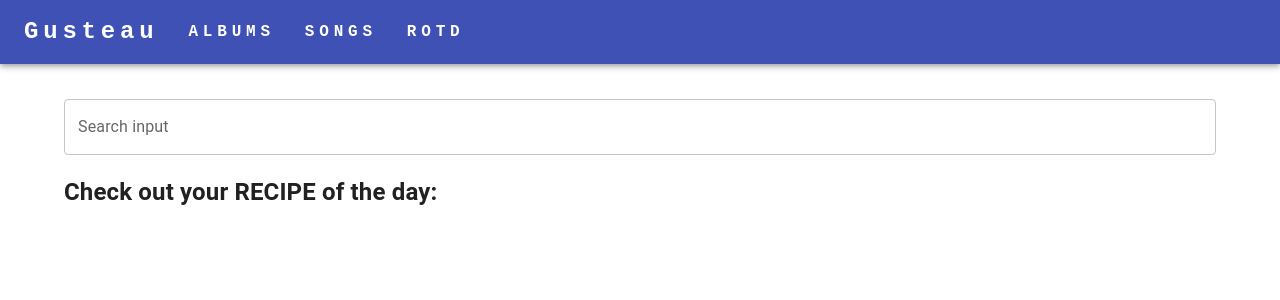
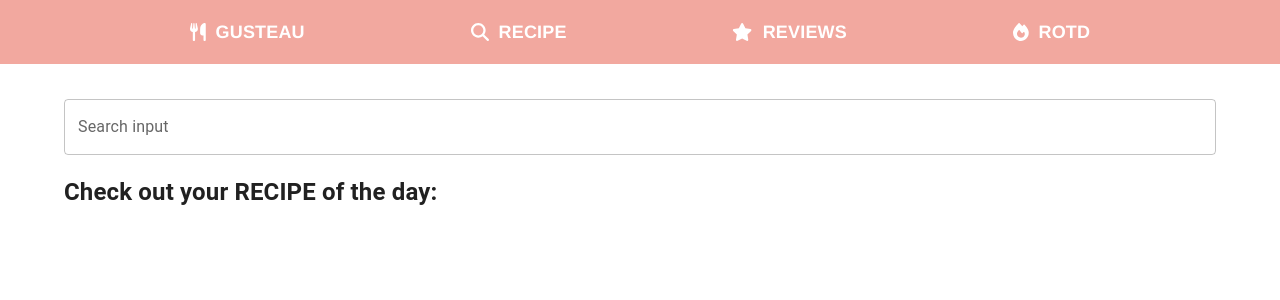
Before and after one commit to leonelc13/Final-Project-Gusteau, a React (Create React App) app in the folder client/: page / in a window 1280 px wide. Shown: the top 300 px of the page. Built offline with nearby package versions, Linux system fonts and the light colour scheme; no server answers.

Commit message:
navbar updates

```diff
--- a/client/package.json
+++ b/client/package.json
@@ -5,8 +5,14 @@
   "dependencies": {
     "@emotion/react": "^11.10.5",
     "@emotion/styled": "^11.10.5",
+    "@fortawesome/fontawesome-svg-core": "^6.4.0",
+    "@fortawesome/free-brands-svg-icons": "^6.4.0",
+    "@fortawesome/free-regular-svg-icons": "^6.4.0",
+    "@fortawesome/free-solid-svg-icons": "^6.4.0",
+    "@fortawesome/react-fontawesome": "^0.2.0",
     "@mui/material": "^5.11.1",
     "@mui/x-data-grid": "^5.17.17",
+    "@rsuite/icons": "^1.0.2",
     "@testing-library/jest-dom": "^5.16.5",
     "@testing-library/react": "^13.4.0",
     "@testing-library/user-event": "^13.5.0",
--- a/client/src/App.js
+++ b/client/src/App.js
@@ -8,6 +8,7 @@ import HomePage from './pages/HomePage';
 import AlbumsPage from './pages/AlbumsPage';
 import SongsPage from './pages/SongsPage';
 import AlbumInfoPage from './pages/AlbumInfoPage'
+
 
 // createTheme enables you to customize the look and feel of your app past the default
 // in this case, we only change the color scheme
--- a/client/src/components/NavBar.js
+++ b/client/src/components/NavBar.js
@@ -1,18 +1,28 @@
 import { AppBar, Container, Toolbar, Typography } from '@mui/material'
 import { NavLink } from 'react-router-dom';
+import { faUtensils } from '@fortawesome/free-solid-svg-icons';
+import { FontAwesomeIcon } from '@fortawesome/react-fontawesome';
+import { faStar } from '@fortawesome/free-solid-svg-icons';
+import { faMagnifyingGlass } from '@fortawesome/free-solid-svg-icons';
+import { faFire } from '@fortawesome/free-solid-svg-icons';
+import React, { useState } from 'react';
+import './navbar.css';
+
+
 
 // The hyperlinks in the NavBar contain a lot of repeated formatting code so a
 // helper component NavText local to the file is defined to prevent repeated code.
-const NavText = ({ href, text, isMain }) => {
+const NavText = ({ href, text, icon }) => {
+  const [hovered, setHovered] = useState(false);
   return (
     <Typography
-      variant={isMain ? 'h5' : 'h7'}
-      noWrap
       style={{
-        marginRight: '30px',
-        fontFamily: 'monospace',
-        fontWeight: 700,
-        letterSpacing: '.3rem',
+        fontFamily: 'Helvetica Neue',
+        fontWeight: 600,
+        display: 'flex',
+        alignItems: 'center',
+        gap: '5px',
+        fontSize: 18
       }}
     >
       <NavLink
@@ -20,9 +30,17 @@ const NavText = ({ href, text, isMain }) => {
         style={{
           color: 'inherit',
           textDecoration: 'none',
+          position: 'relative'
         }}
+        className='NavLink'
+        onMouseOver={() => setHovered(true)}
+        onMouseOut={() => setHovered(false)}
+
       >
+        <div className={`hover-box ${hovered ? 'active' : ''}`}></div>
+        <FontAwesomeIcon icon={icon} className={hovered ? 'bounce' : ''} style={{color: "#ffffff", marginRight: '10px'}} />
         {text}
+
       </NavLink>
     </Typography>
   )
@@ -33,13 +51,13 @@ const NavText = ({ href, text, isMain }) => {
 // props to how it changes the look of the component.
 export default function NavBar() {
   return (
-    <AppBar position='static'>
+    <AppBar position='static' className='justify-content-center' style={{ backgroundColor: '#F2A89F' }} elevation={0}>
       <Container maxWidth='s'>
-        <Toolbar disableGutters>
-          <NavText href='/' text='Gusteau' isMain />
-          <NavText href='/albums' text='ALBUMS' />
-          <NavText href='/songs' text='SONGS' />
-          <NavText href='/random' text='ROTD' />
+        <Toolbar style={{ display: 'flex', justifyContent: 'space-evenly' }} disableGutters>
+          <NavText href='/' text='GUSTEAU' icon={faUtensils}/>
+          <NavText href='/albums' text='RECIPE' icon={faMagnifyingGlass} />
+          <NavText href='/songs' text='REVIEWS' icon={faStar} />
+          <NavText href='/random' text='ROTD' icon={faFire} />
         </Toolbar>
       </Container>
     </AppBar>
--- /dev/null
+++ b/client/src/components/navbar.css
@@ -0,0 +1,44 @@
+.hover-box {
+  position: absolute; /* change to absolute */
+  width: 150%;
+  height: 150%;
+  opacity: 0;
+  transition: opacity 0.2s ease-in-out;
+  background-color: #D57A6F;
+  z-index: -1;
+  border-radius: 5px;
+}
+
+.hover-box.active {
+  opacity: 0.5;
+}
+
+.NavLink {
+  position: relative;
+  z-index: 1;
+  display: flex;
+  align-items: center;
+  justify-content: center;
+}
+
+@keyframes bounce {
+  0% {
+    transform: translateY(0);
+  }
+  25% {
+    transform: translateY(-5px);
+  }
+  50% {
+    transform: translateY(0);
+  }
+  75% {
+    transform: translateY(-5px);
+  }
+  100% {
+    transform: translateY(0);
+  }
+}
+
+.bounce {
+  animation: bounce 0.6s;
+}
```
Also changed, not shown: 1 other file (tests, documents, lock files or other folders).
